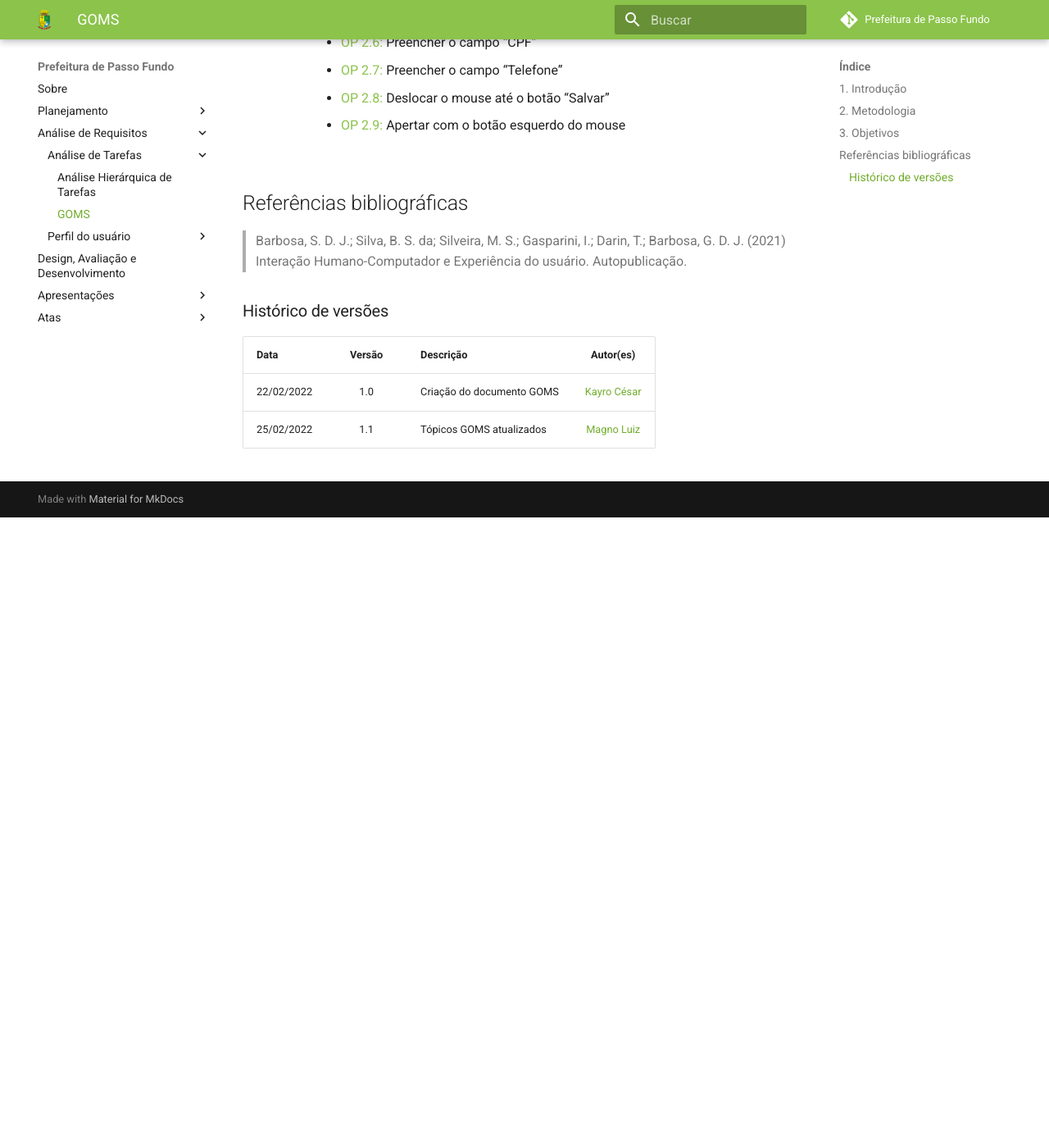
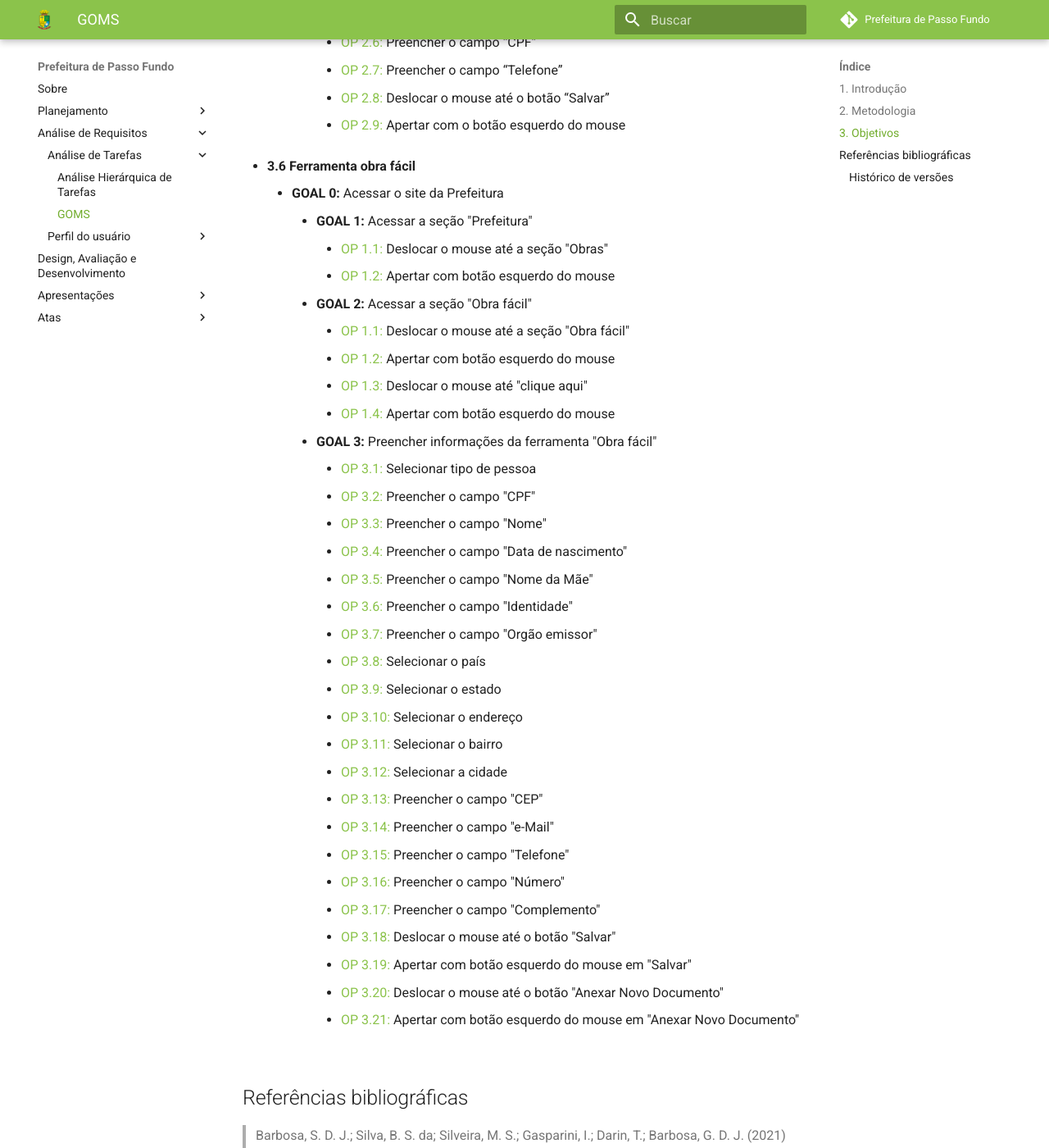
Before and after one commit to Interacao-Humano-Computador/2021.2-Prefeitura-de-Passo-Fundo, an MkDocs documentation site: the page built from docs/AnaliseRequisitos/AnaliseTarefas/goms.md, in a window 1280 px wide and 1400 px high, scrolled down 3835 px. Shown: the whole window at 82% size. Built offline with MkDocs 1.6.1 and Material for MkDocs 9.7.7, drawn with Linux system fonts in a browser that asks for light colours; comment, search, counter and statistics services are not loaded; before the commit the page ends 4466 px from its top, so only the background shows below that.

Commit message:
#31 Nova tarefa Obra fácil

```diff
--- a/docs/AnaliseRequisitos/AnaliseTarefas/goms.md
+++ b/docs/AnaliseRequisitos/AnaliseTarefas/goms.md
@@ -137,6 +137,63 @@ O CMN-GOMS é um dos modelos da família GOMS e está relacionado a proposta ori
             - <span style=" color:#8bc34b">OP 2.7:</span> Preencher o campo “Telefone”
             - <span style=" color:#8bc34b">OP 2.8:</span> Deslocar o mouse até o botão “Salvar”
             - <span style=" color:#8bc34b">OP 2.9:</span> Apertar com o botão esquerdo do mouse
+- <b>3.6 Ferramenta obra fácil </b>
+    - <span><b>GOAL 0:</b></span> Acessar o site da Prefeitura
+        - <span><b>GOAL 1:</b></span> Acessar a seção "Prefeitura"
+            - <span style=" color:#8bc34b">OP 1.1:</span> Deslocar o mouse até a seção "Obras"
+            - <span style=" color:#8bc34b">OP 1.2:</span>
+            Apertar com botão esquerdo do mouse
+        - <span><b>GOAL 2:</b></span> Acessar a seção "Obra fácil"
+            - <span style=" color:#8bc34b">OP 1.1:</span> Deslocar o mouse até a seção "Obra fácil"
+            - <span style=" color:#8bc34b">OP 1.2:</span>
+            Apertar com botão esquerdo do mouse
+            - <span style=" color:#8bc34b">OP 1.3:</span>
+            Deslocar o mouse até "clique aqui"
+            - <span style=" color:#8bc34b">OP 1.4:</span> Apertar com botão esquerdo do mouse
+        - <span><b>GOAL 3:</b></span> Preencher informações da ferramenta "Obra fácil"
+            - <span style=" color:#8bc34b">OP 3.1:</span> Selecionar tipo de pessoa
+            - <span style=" color:#8bc34b">OP 3.2:</span>
+            Preencher o campo "CPF"
+            - <span style=" color:#8bc34b">OP 3.3:</span>
+            Preencher o campo "Nome"
+            - <span style=" color:#8bc34b">OP 3.4:</span>
+            Preencher o campo "Data de nascimento"
+            - <span style=" color:#8bc34b">OP 3.5:</span>
+            Preencher o campo "Nome da Mãe"
+            - <span style=" color:#8bc34b">OP 3.6:</span>
+            Preencher o campo  "Identidade"
+            - <span style=" color:#8bc34b">OP 3.7:</span>
+            Preencher o campo  "Orgão emissor"
+            - <span style=" color:#8bc34b">OP 3.8:</span>
+            Selecionar o país
+            - <span style=" color:#8bc34b">OP 3.9:</span>
+            Selecionar o estado
+            - <span style=" color:#8bc34b">OP 3.10:</span>
+            Selecionar o endereço
+            - <span style=" color:#8bc34b">OP 3.11:</span>
+            Selecionar o bairro
+            - <span style=" color:#8bc34b">OP 3.12:</span>
+            Selecionar a cidade
+            - <span style=" color:#8bc34b">OP 3.13:</span>
+            Preencher o campo "CEP"
+            - <span style=" color:#8bc34b">OP 3.14:</span>
+            Preencher o campo "e-Mail"
+            - <span style=" color:#8bc34b">OP 3.15:</span>
+            Preencher o campo "Telefone"
+            - <span style=" color:#8bc34b">OP 3.16:</span>
+            Preencher o campo "Número"
+            - <span style=" color:#8bc34b">OP 3.17:</span>
+            Preencher o campo "Complemento"
+            - <span style=" color:#8bc34b">OP 3.18:</span>
+            Deslocar o mouse até o botão "Salvar"
+            - <span style=" color:#8bc34b">OP 3.19:</span>
+            Apertar com botão esquerdo do mouse em "Salvar"
+            - <span style=" color:#8bc34b">OP 3.20:</span>
+            Deslocar o mouse até o botão "Anexar Novo Documento"
+            - <span style=" color:#8bc34b">OP 3.21:</span>
+            Apertar com botão esquerdo do mouse em "Anexar Novo Documento"
+
+
 
 
 ## Referências bibliográficas
```
